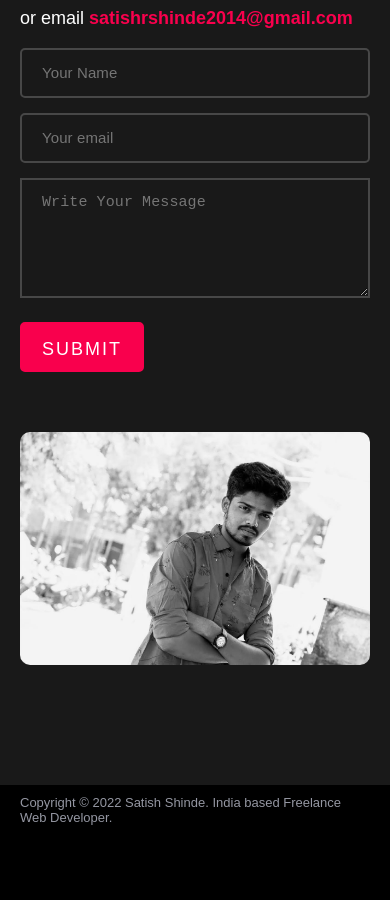
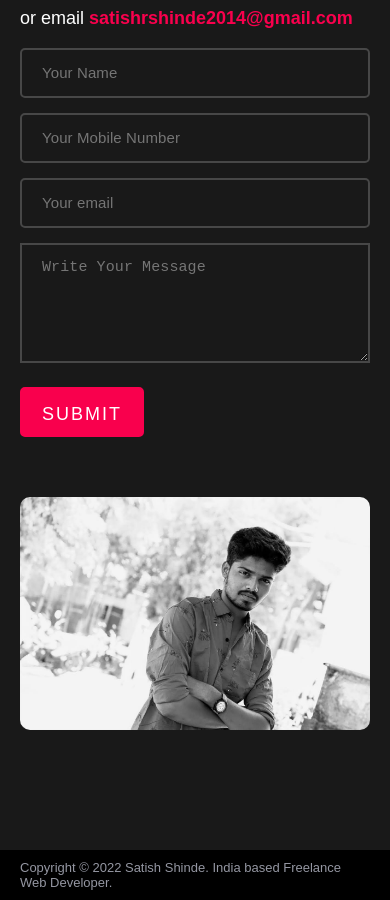
Before and after one commit to Satishrshinde/portfolio, a React (Create React App) app: page / in a window 390 px wide. Shown: the part 3507-4407 px from the top of the page. Before the commit the page ends 4342 px from the top, so only its background shows below. Built offline with nearby package versions, Linux system fonts and the light colour scheme.

Commit message:
added mobile number form and updated resume

```diff
--- a/src/Contact.js
+++ b/src/Contact.js
@@ -8,9 +8,11 @@ import contactImg from "./img/satish.jpeg";
 // add recaptcha to contact form => https://www.emailjs.com/docs/user-guide/adding-captcha-verification/
 function Contact() {
   const [name, setName] = useState("");
+  const [mobileNumber, setMobileNumber] = useState("");
   const [email, setEmail] = useState("");
   const [message, setMessage] = useState("");
   const [nameErr, setNameErr] = useState(false);
+  const [mobileNumberErr, setMobileNumberErr] = useState(false);
   const [emailErr, setEmailErr] = useState(false);
   const [messageErr, setMessageErr] = useState(false);
   const form = useRef();
@@ -49,6 +51,11 @@ function Contact() {
       setNameErr(true);
     } else {
       setNameErr(false);
+    }
+    if (mobileNumber === "") {
+      setMobileNumberErr(true);
+    } else {
+      setMobileNumberErr(false);
     }
     if (email === "") {
       setEmailErr(true);
@@ -102,6 +109,15 @@ function Contact() {
               {nameErr && <span className="sweet">Name should not be empty</span>}
               <input
                 type="text"
+                className={`contact mobile ${mobileNumberErr ? "errorMessage" : ""}`}
+                placeholder="Your Mobile Number"
+                name="user_Mobile_Number"
+                value={mobileNumber}
+                onChange={event => setMobileNumber(event.target.value)}
+              />
+              {mobileNumberErr && <span className="sweet">Mobile number should not be empty</span>}
+              <input
+                type="text"
                 name="user_email"
                 className={`contact email ${emailErr ? "errorMessage" : ""}`}
                 placeholder="Your email"
```
Also changed, not shown: 1 other file (tests, documents, lock files or other folders).
